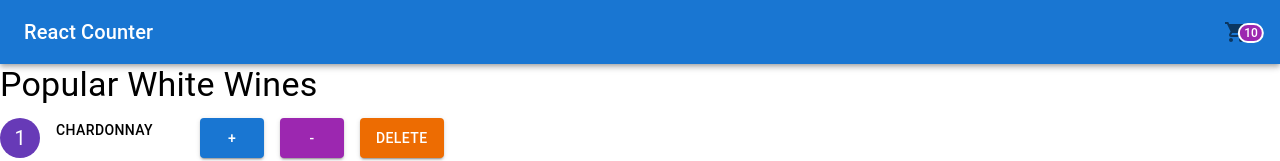
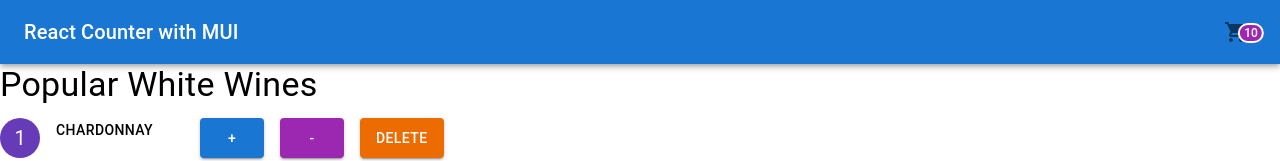
Before and after one commit to ArdentDev/counter-app, a React (Create React App) app: page / in a window 1280 px wide. Shown: the top 161 px of the page. Built offline with nearby package versions, Linux system fonts and the light colour scheme.

Commit message:
chore(navbar): change app title

```diff
--- a/src/components/navbar.js
+++ b/src/components/navbar.js
@@ -22,7 +22,7 @@ const NavBar = ({ totalCounters }) => {
       <AppBar position="static">
         <Toolbar>
           <Typography variant="h6" component="div" sx={{ flexGrow: 1 }}>
-            React Counter
+            React Counter with MUI
           </Typography>
           <IconButton aria-label="cart">
             <StyledBadge badgeContent={totalCounters} color="secondary">
```
